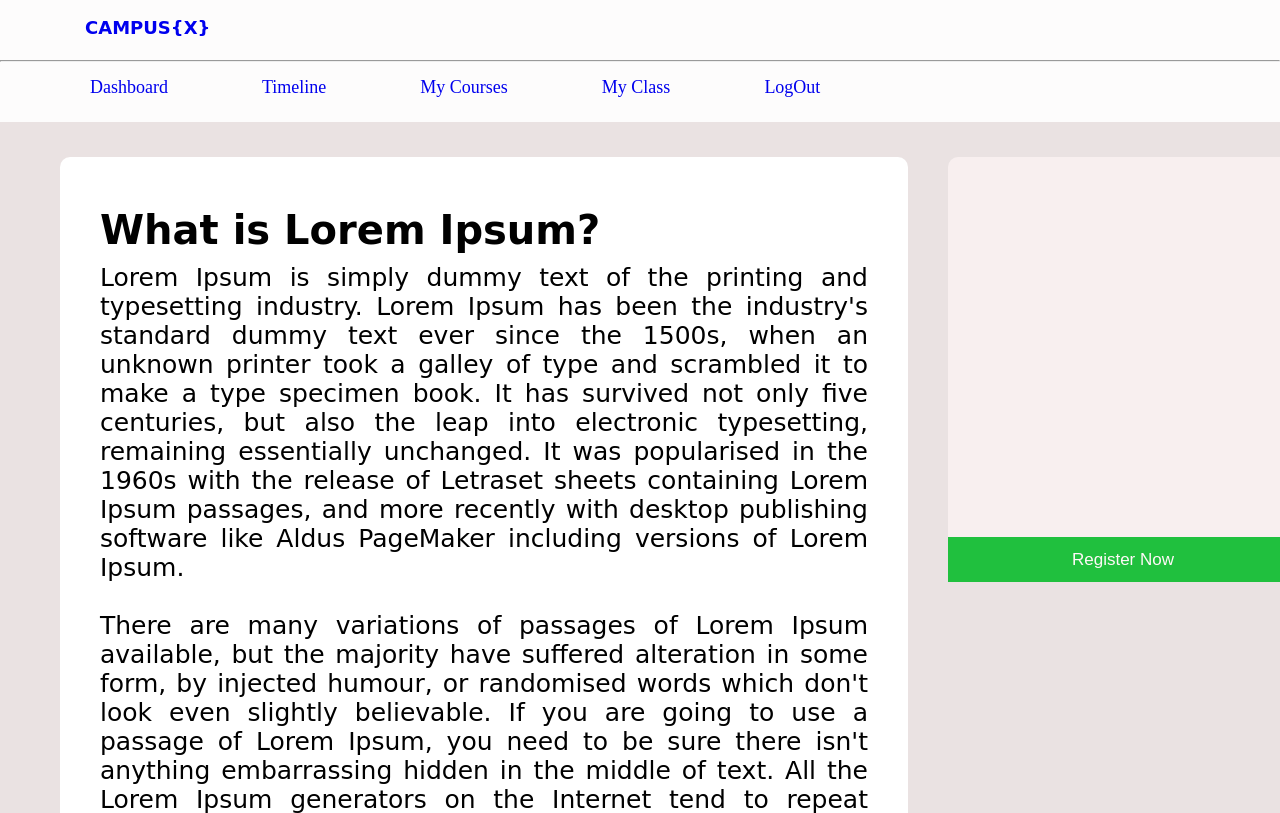
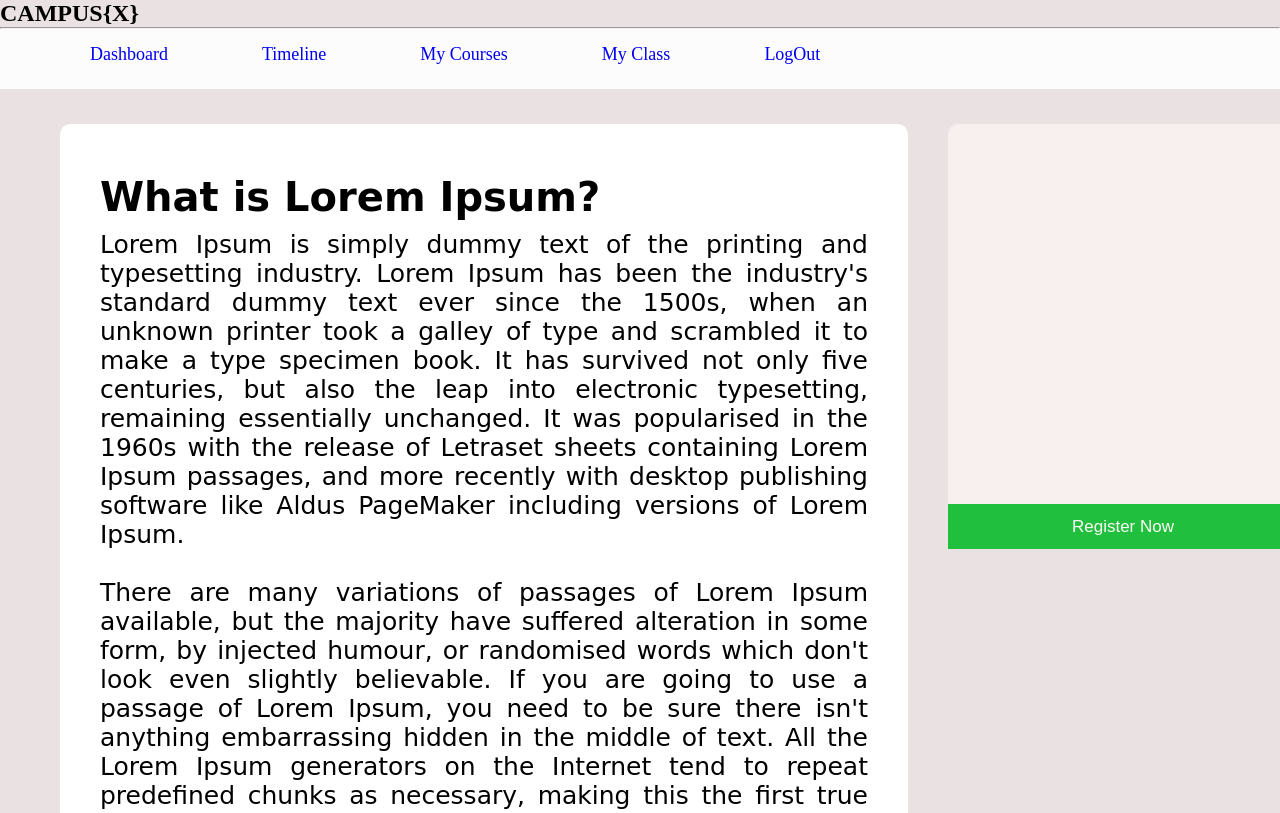
Before and after one commit to jaak072/CSS-Task-3, a plain HTML site: page index.html in a window 1280 px wide. Shown: the top 813 px of the page. Drawn offline with Linux system fonts and the light colour scheme; a web font is replaced by a local one.

Commit message:
Update index.html

```diff
--- a/index.html
+++ b/index.html
@@ -1,9 +1,5 @@
 <!DOCTYPE html>
-<!--
-To change this license header, choose License Headers in Project Properties.
-To change this template file, choose Tools | Templates
-and open the template in the editor.
--->
+
 <html>
     <head>
         <title>Campus{X}</title>
@@ -13,8 +9,8 @@ and open the template in the editor.
         <link href="https://fonts.googleapis.com/css2?family=Grenze+Gotisch:wght@300&display=swap" rel="stylesheet">
     </head>
     <body>
-        <div class="navbar" id="navbar1">
-            <h2><a href="#"><b>CAMPUS{X}</b></a></h2>
+        <div class="nav">
+            <h2>CAMPUS{X}</h2>
 
         </div>
         <hr>
```
